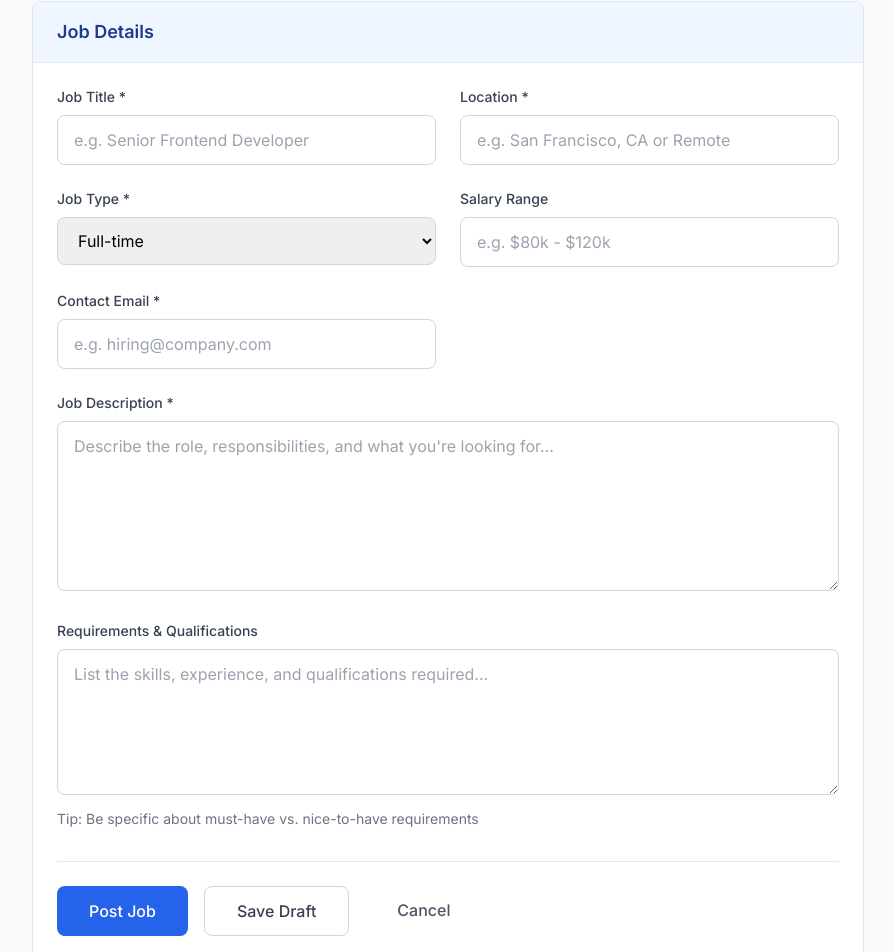
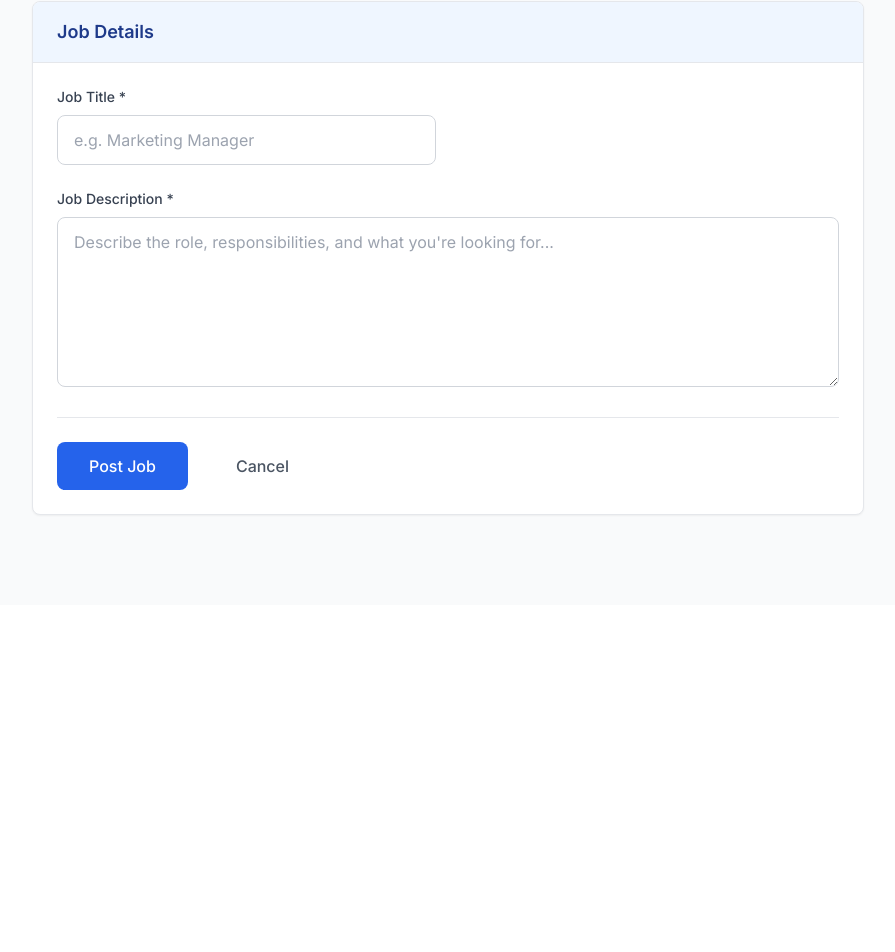
Before and after one commit to Mitkosa333/job-posting, a Next.js app: page /recruiter/post-job in a window 1280 px wide. Shown: the part 260-1212 px from the top of the page, without its empty margins (192-1087 px from the left). After the commit the page ends 865 px from the top, so only its background shows below. Built offline with nearby package versions, Linux system fonts and the light colour scheme.

Commit message:
Update of needed fields for a job posting

```diff
--- a/app/jobs/[id]/page.tsx
+++ b/app/jobs/[id]/page.tsx
@@ -12,9 +12,6 @@ export default function JobDetailPage({ params }: JobDetailPageProps) {
     1: {
       id: 1,
       title: "Senior Frontend Developer",
-      location: "San Francisco, CA",
-      type: "Full-time",
-      salary: "$120k - $160k",
       shortDescription: "We're looking for a senior frontend developer to join our team...",
       fullDescription: `We are seeking a highly skilled Senior Frontend Developer to join our dynamic development team. In this role, you will be responsible for creating exceptional user experiences using modern web technologies.
 
@@ -51,21 +48,11 @@ We are a fast-growing tech startup that is revolutionizing the way people intera
 
 How to Apply:
 Submit your application through our job board with your CV attached. We review applications on a rolling basis and aim to respond within 5 business days.`,
-      requirements: `• Bachelor's degree in Computer Science, Engineering, or related field
-• 5+ years of professional frontend development experience
-• Strong portfolio demonstrating complex React applications
-• Experience leading technical projects and mentoring team members
-• Excellent communication and collaboration skills
-• Ability to work in a fast-paced, agile environment`,
-      postedAt: "2 days ago",
-      contactEmail: "hiring@techcorp.com"
+      postedAt: "2 days ago"
     },
     2: {
       id: 2,
       title: "Backend Engineer",
-      location: "Remote",
-      type: "Full-time",
-      salary: "$100k - $140k",
       shortDescription: "Join our backend team and help build scalable systems...",
       fullDescription: `We are looking for a talented Backend Engineer to join our growing engineering team. You will be responsible for designing, developing, and maintaining robust backend systems that power our applications.
 
@@ -109,21 +96,11 @@ Growth Opportunities:
 
 Application Process:
 Please submit your CV along with any relevant project links or portfolio. We value practical experience and problem-solving skills over formal credentials.`,
-      requirements: `• 3+ years of backend development experience
-• Strong problem-solving and analytical skills
-• Experience with version control systems (Git)
-• Understanding of software development lifecycle
-• Ability to work independently in a remote environment
-• Strong communication skills for distributed team collaboration`,
-      postedAt: "1 week ago",
-      contactEmail: "careers@startupinc.com"
+      postedAt: "1 week ago"
     },
     3: {
       id: 3,
       title: "Full Stack Developer",
-      location: "New York, NY",
-      type: "Contract",
-      salary: "$80k - $120k",
       shortDescription: "Work on exciting client projects with modern technologies...",
       fullDescription: `We are seeking a versatile Full Stack Developer to work on diverse client projects for our digital agency. This contract position offers the opportunity to work with cutting-edge technologies and deliver innovative solutions for our clients.
 
@@ -173,14 +150,7 @@ Ideal Candidate:
 
 Agency Culture:
 We are a creative digital agency that values innovation, quality, and client satisfaction. Our team of 25 professionals works on projects ranging from startup MVPs to enterprise-level applications. We believe in work-life balance and maintaining a collaborative, supportive environment.`,
-      requirements: `• 4+ years of full stack development experience
-• Portfolio demonstrating diverse web development projects
-• Experience with both frontend and backend technologies
-• Client-facing communication experience preferred
-• Ability to work on multiple projects simultaneously
-• NYC-based or willing to work hybrid schedule`,
-      postedAt: "3 days ago",
-      contactEmail: "projects@digitalagency.com"
+      postedAt: "3 days ago"
     }
   }
 
@@ -223,27 +193,7 @@ We are a creative digital agency that values innovation, quality, and client sat
         <div className="flex justify-between items-start mb-6">
           <div className="flex-1">
             <h1 className="text-3xl font-bold text-gray-900 mb-4">{job.title}</h1>
-            <div className="flex items-center gap-6 text-gray-600 mb-4">
-              <div className="flex items-center">
-                <svg className="w-5 h-5 mr-2" fill="none" stroke="currentColor" viewBox="0 0 24 24">
-                  <path strokeLinecap="round" strokeLinejoin="round" strokeWidth={2} d="M17.657 16.657L13.414 20.9a1.998 1.998 0 01-2.827 0l-4.244-4.243a8 8 0 1111.314 0z" />
-                  <path strokeLinecap="round" strokeLinejoin="round" strokeWidth={2} d="M15 11a3 3 0 11-6 0 3 3 0 016 0z" />
-                </svg>
-                <span>{job.location}</span>
-              </div>
-              <div className="flex items-center">
-                <svg className="w-5 h-5 mr-2" fill="none" stroke="currentColor" viewBox="0 0 24 24">
-                  <path strokeLinecap="round" strokeLinejoin="round" strokeWidth={2} d="M12 8v4l3 3m6-3a9 9 0 11-18 0 9 9 0 0118 0z" />
-                </svg>
-                <span className="bg-blue-100 text-blue-800 px-3 py-1 rounded-full text-sm font-medium">{job.type}</span>
-              </div>
-              <div className="flex items-center">
-                <svg className="w-5 h-5 mr-2" fill="none" stroke="currentColor" viewBox="0 0 24 24">
-                  <path strokeLinecap="round" strokeLinejoin="round" strokeWidth={2} d="M12 8c-1.657 0-3 .895-3 2s1.343 2 3 2 3 .895 3 2-1.343 2-3 2m0-8c1.11 0 2.08.402 2.599 1M12 8V7m0 1v8m0 0v1m0-1c-1.11 0-2.08-.402-2.599-1" />
-                </svg>
-                <span className="text-lg font-semibold text-green-600">{job.salary}</span>
-              </div>
-            </div>
+
             <div className="text-sm text-gray-500">
               Posted {job.postedAt}
             </div>
@@ -256,13 +206,8 @@ We are a creative digital agency that values innovation, quality, and client sat
       <div className="bg-white rounded-lg shadow-sm border p-8">
         <div className="prose max-w-none">
           <h2 className="text-xl font-semibold text-gray-900 mb-4">Job Description</h2>
-          <div className="text-gray-700 whitespace-pre-line leading-relaxed mb-8">
+          <div className="text-gray-700 whitespace-pre-line leading-relaxed">
             {job.fullDescription}
-          </div>
-
-          <h2 className="text-xl font-semibold text-gray-900 mb-4">Requirements</h2>
-          <div className="text-gray-700 whitespace-pre-line leading-relaxed">
-            {job.requirements}
           </div>
         </div>
       </div>
--- a/app/recruiter/page.tsx
+++ b/app/recruiter/page.tsx
@@ -5,27 +5,18 @@ export default function RecruiterDashboard() {
     {
       id: 1,
       title: "Senior Frontend Developer",
-      location: "San Francisco, CA",
-      type: "Full-time",
-      salary: "$120k - $160k",
       description: "We're looking for a senior frontend developer to join our team...",
       postedAt: "2 days ago"
     },
     {
       id: 2,
       title: "Backend Engineer",
-      location: "Remote",
-      type: "Full-time",
-      salary: "$100k - $140k",
       description: "Join our backend team and help build scalable systems...",
       postedAt: "1 week ago"
     },
     {
       id: 3,
       title: "Full Stack Developer",
-      location: "New York, NY",
-      type: "Contract",
-      salary: "$80k - $120k",
       description: "Work on exciting client projects with modern technologies...",
       postedAt: "3 days ago"
     }
@@ -66,14 +57,8 @@ export default function RecruiterDashboard() {
               <div className="flex justify-between items-start">
                 <div className="flex-1">
                   <h3 className="text-xl font-semibold text-gray-900 mb-2">{job.title}</h3>
-                  <div className="flex items-center gap-4 text-gray-600 mb-3">
-                    <span>{job.location}</span>
-                    <span>•</span>
-                    <span className="bg-blue-100 text-blue-800 px-2 py-1 rounded-full text-sm">{job.type}</span>
-                  </div>
                   <p className="text-gray-700 mb-4">{job.description}</p>
                   <div className="flex items-center justify-between">
-                    <span className="text-lg font-semibold text-green-600">{job.salary}</span>
                     <span className="text-sm text-gray-500">{job.postedAt}</span>
                   </div>
                 </div>
--- a/app/recruiter/post-job/page.tsx
+++ b/app/recruiter/post-job/page.tsx
@@ -5,12 +5,7 @@ import { useState } from 'react'
 export default function RecruiterPostJobPage() {
   const [formData, setFormData] = useState({
     title: '',
-    location: '',
-    type: 'full-time',
-    salary: '',
-    description: '',
-    requirements: '',
-    contactEmail: ''
+    description: ''
   })
 
   const [isSubmitting, setIsSubmitting] = useState(false)
@@ -35,12 +30,7 @@ export default function RecruiterPostJobPage() {
         // Reset form or redirect to dashboard
         setFormData({
           title: '',
-          location: '',
-          type: 'full-time',
-          salary: '',
-          description: '',
-          requirements: '',
-          contactEmail: ''
+          description: ''
         })
       } else {
         alert('Failed to post job. Please try again.')
@@ -86,77 +76,13 @@ export default function RecruiterPostJobPage() {
                 value={formData.title}
                 onChange={handleChange}
                 className="w-full px-4 py-3 border border-gray-300 rounded-lg focus:ring-2 focus:ring-blue-500 focus:border-transparent"
-                placeholder="e.g. Senior Frontend Developer"
+                placeholder="e.g. Marketing Manager"
               />
             </div>
 
 
 
-            <div>
-              <label htmlFor="location" className="block text-sm font-medium text-gray-700 mb-2">
-                Location *
-              </label>
-              <input
-                type="text"
-                id="location"
-                name="location"
-                required
-                value={formData.location}
-                onChange={handleChange}
-                className="w-full px-4 py-3 border border-gray-300 rounded-lg focus:ring-2 focus:ring-blue-500 focus:border-transparent"
-                placeholder="e.g. San Francisco, CA or Remote"
-              />
-            </div>
 
-            <div>
-              <label htmlFor="type" className="block text-sm font-medium text-gray-700 mb-2">
-                Job Type *
-              </label>
-              <select
-                id="type"
-                name="type"
-                required
-                value={formData.type}
-                onChange={handleChange}
-                className="w-full px-4 py-3 border border-gray-300 rounded-lg focus:ring-2 focus:ring-blue-500 focus:border-transparent"
-              >
-                <option value="full-time">Full-time</option>
-                <option value="part-time">Part-time</option>
-                <option value="contract">Contract</option>
-                <option value="internship">Internship</option>
-              </select>
-            </div>
-
-            <div>
-              <label htmlFor="salary" className="block text-sm font-medium text-gray-700 mb-2">
-                Salary Range
-              </label>
-              <input
-                type="text"
-                id="salary"
-                name="salary"
-                value={formData.salary}
-                onChange={handleChange}
-                className="w-full px-4 py-3 border border-gray-300 rounded-lg focus:ring-2 focus:ring-blue-500 focus:border-transparent"
-                placeholder="e.g. $80k - $120k"
-              />
-            </div>
-
-            <div>
-              <label htmlFor="contactEmail" className="block text-sm font-medium text-gray-700 mb-2">
-                Contact Email *
-              </label>
-              <input
-                type="email"
-                id="contactEmail"
-                name="contactEmail"
-                required
-                value={formData.contactEmail}
-                onChange={handleChange}
-                className="w-full px-4 py-3 border border-gray-300 rounded-lg focus:ring-2 focus:ring-blue-500 focus:border-transparent"
-                placeholder="e.g. hiring@company.com"
-              />
-            </div>
           </div>
 
           <div className="mb-6">
@@ -175,23 +101,7 @@ export default function RecruiterPostJobPage() {
             />
           </div>
 
-          <div className="mb-8">
-            <label htmlFor="requirements" className="block text-sm font-medium text-gray-700 mb-2">
-              Requirements & Qualifications
-            </label>
-            <textarea
-              id="requirements"
-              name="requirements"
-              rows={5}
-              value={formData.requirements}
-              onChange={handleChange}
-              className="w-full px-4 py-3 border border-gray-300 rounded-lg focus:ring-2 focus:ring-blue-500 focus:border-transparent"
-              placeholder="List the skills, experience, and qualifications required..."
-            />
-            <p className="text-sm text-gray-500 mt-2">
-              Tip: Be specific about must-have vs. nice-to-have requirements
-            </p>
-          </div>
+
 
           <div className="flex flex-col sm:flex-row gap-4 pt-6 border-t">
             <button
@@ -211,12 +121,6 @@ export default function RecruiterPostJobPage() {
                 'Post Job'
               )}
             </button>
-            <button
-              type="button"
-              className="px-8 py-3 border border-gray-300 text-gray-700 rounded-lg hover:bg-gray-50 font-medium"
-            >
-              Save Draft
-            </button>
             <a
               href="/recruiter"
               className="px-8 py-3 text-gray-600 hover:text-gray-800 font-medium text-center"
```
Also changed, not shown: models/Job.ts (+1 -25 lines).
